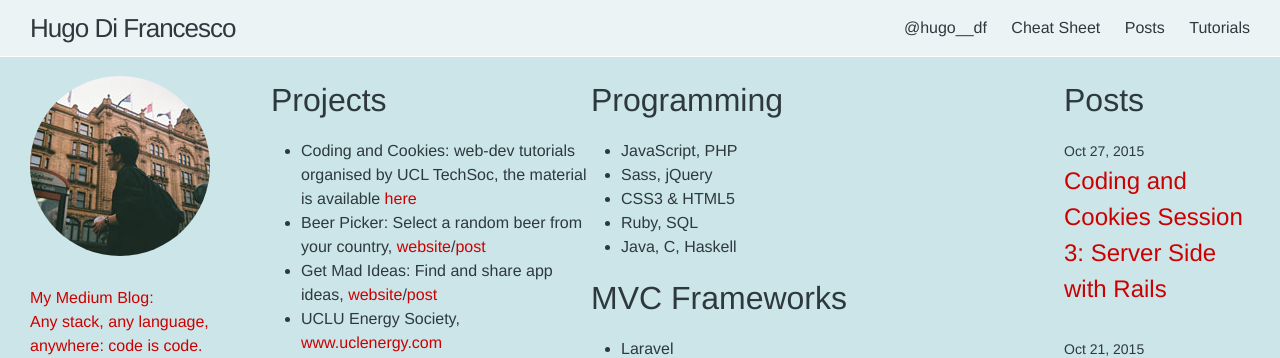
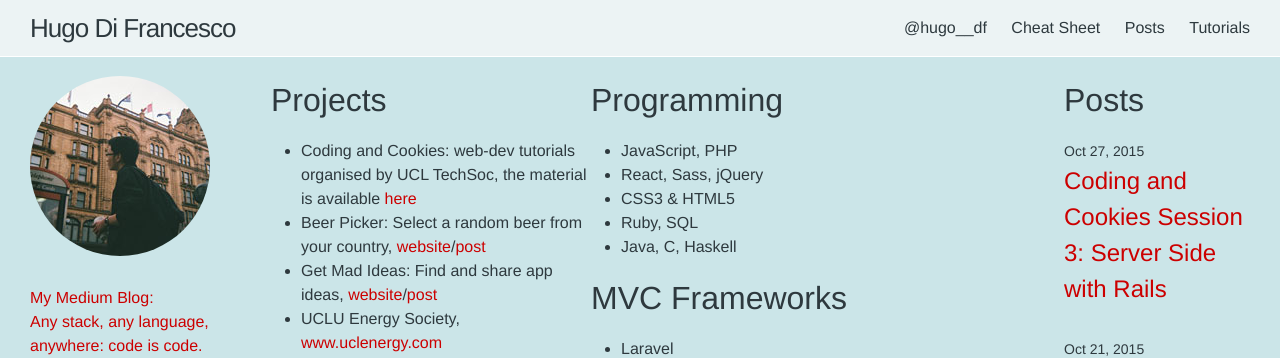
Before and after one commit to HugoDF/HugoDF.github.io, a Jekyll site: the page built from index.html, in a window 1280 px wide and 1034 px high. Shown: the top 358 px of the window. Built offline with Jekyll 4.4.1, drawn with Linux system fonts in a browser that asks for light colours; Markdown is read by kramdown in place of the engine named in the settings.

Commit message:
add React :o

```diff
--- a/index.html
+++ b/index.html
@@ -27,7 +27,7 @@ layout: default
       <p>
         <ul>
           <li>JavaScript, PHP</li>
-          <li>Sass, jQuery</li>
+          <li>React, Sass, jQuery</li>
           <li>CSS3 &amp; HTML5</li>
           <li>Ruby, SQL</li>
           <li>Java, C, Haskell</li>
```
